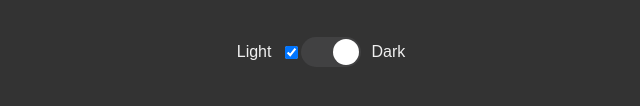
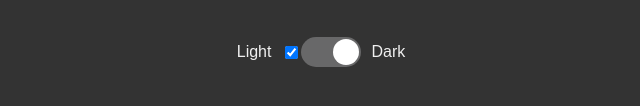
Before and after one commit to ChumbleDev/mywebsite, a plain HTML site: page index.html in a window 1280 px wide. Both pictures are taken after a click on the checkbox 610 px from the left and 482 px from the top of the page. Shown: the part 430-536 px from the top of the page, 319-959 px from the left. Drawn offline with Linux system fonts and the light colour scheme.

Commit message:
change the hex code

```diff
--- a/index.html
+++ b/index.html
@@ -71,7 +71,7 @@
         }
 
         input[type="checkbox"]:checked + .toggle-switch {
-            background-color: #414142;
+            background-color: #686869;
         }
 
         body.dark-mode {
```
